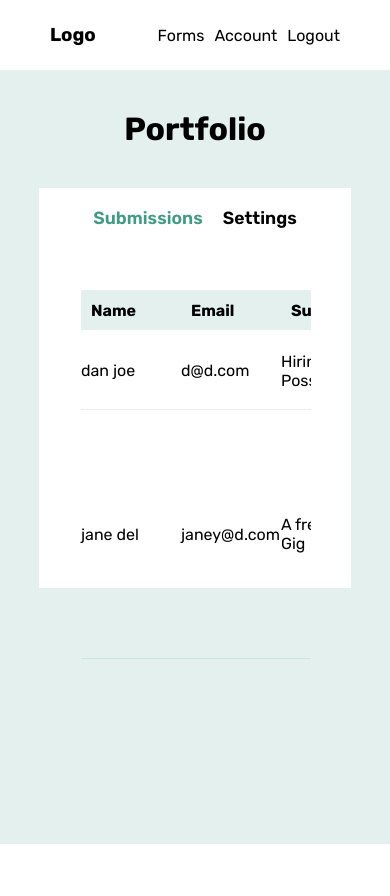
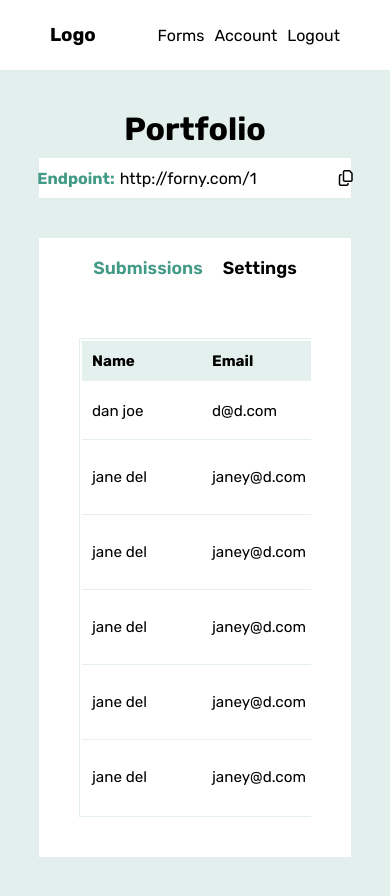
Before and after one commit to IgweDaniel/Forny, a Vue app in the folder ui/: page /form/1 in a window 390 px wide. Before the commit the page ends 844 px from the top, so only its background shows below. Built offline with nearby package versions, Linux system fonts and the light colour scheme.

Commit message:
made formdata component  more responsive, built and styled account page

```diff
--- a/ui/package.json
+++ b/ui/package.json
@@ -42,7 +42,11 @@
       "parser": "babel-eslint"
     },
     "rules": {
-      "no-extra-semi": "off"
+      "no-extra-semi": "off",
+      "comma-dangle": [
+        "off",
+        "always"
+      ]
     }
   },
   "browserslist": [
--- a/ui/src/App.vue
+++ b/ui/src/App.vue
@@ -10,6 +10,8 @@
 :root {
   --primary-color: #439a86;
   --primary-light-color: rgba(67, 154, 134, 0.15);
+  /* --primary-color: rgba(54, 130, 127,1);
+  --primary-light-color: rgba(54, 130, 127,0.15); */
   --secondary-color: #2a2d34;
   --muted-color: rgb(176, 176, 176);
 }
@@ -19,16 +21,17 @@
   padding: 0;
   box-sizing: border-box;
 }
-
+#app {
+  height: 100%;
+}
 body {
   font-family: "Rubik", sans-serif;
+  background: var(--primary-light-color);
 }
 .page {
-  background: rgba(67, 154, 134, 0.15);
-  background: var(--primary-light-color);
-  height: 100vh;
-  overflow: hidden;
+  height: 100%;
 }
+
 button {
   box-shadow: none;
   background: transparent;
--- a/ui/src/components/FormData.vue
+++ b/ui/src/components/FormData.vue
@@ -36,61 +36,51 @@ export default {
 .subs {
   width: 100%;
   margin: 40px 0 0;
-  /* overflow: scroll; */
-  /* height: 100%; */
   padding: 20px 0;
   min-height: 300px;
-  overflow: auto;
+  overflow-x: auto;
 }
 .subs__table {
   height: 100%;
   width: 100%;
+  border: 1px solid var(--primary-light-color);
 }
-.subs thead,
-.subs tbody {
-  /* width: 100%; */
-}
+
 .subs thead {
+  background: var(--primary-light-color);
   font-weight: 700;
-}
-.subs thead .col {
-  /* border-bottom: 1px solid var(--primary-color); */
-}
-.subs .col {
-  display: flex;
-  align-items: center;
-  /* justify-content: center; */
 }
 
 .subs thead .row {
-  background: var(--primary-light-color);
 }
 .subs tbody .row {
   border-bottom: 1px solid var(--primary-light-color);
-  padding: 10px 0;
+  padding: 10px;
+}
+.subs tbody .row:last-of-type {
+  border-bottom: none;
 }
 .subs .row {
   min-height: 40px;
   padding: 0 10px;
   display: flex;
   align-items: center;
-  /* justify-content: center; */
+  justify-content: center;
 }
 .subs .col {
   flex: 1;
-  min-width: 100px;
+  min-width: 120px;
 }
-/* .subs .col {
-  flex: 1;
-  min-width: 200px;
+
+.subs .col.message {
+  flex: 2;
+  min-width: 400px;
 }
-.subs .col.subject {
-  flex: 2;
+.subs thead .col {
 }
-.subs .col.message {
-  flex: 3;
-} */
-.subs .col.message {
-  flex: 3;
+.subs .col {
+  display: flex;
+  align-items: center;
+  font-size: 0.95rem;
 }
 </style>
--- a/ui/src/data.js
+++ b/ui/src/data.js
@@ -15,6 +15,38 @@ export const forms = [
       },
       {
         id: 2,
+        name: "jane del",
+        email: "janey@d.com",
+        subject: "A freelance Gig",
+        message:
+          "I have a gig for you spanning 3 months are you intrested, pay is 200k/month, if you are intrested reach out to me. and please do kknow it is a time sensitive matter",
+      },
+      {
+        id: 3,
+        name: "jane del",
+        email: "janey@d.com",
+        subject: "A freelance Gig",
+        message:
+          "I have a gig for you spanning 3 months are you intrested, pay is 200k/month, if you are intrested reach out to me. and please do kknow it is a time sensitive matter",
+      },
+      {
+        id: 4,
+        name: "jane del",
+        email: "janey@d.com",
+        subject: "A freelance Gig",
+        message:
+          "I have a gig for you spanning 3 months are you intrested, pay is 200k/month, if you are intrested reach out to me. and please do kknow it is a time sensitive matter",
+      },
+      {
+        id: 5,
+        name: "jane del",
+        email: "janey@d.com",
+        subject: "A freelance Gig",
+        message:
+          "I have a gig for you spanning 3 months are you intrested, pay is 200k/month, if you are intrested reach out to me. and please do kknow it is a time sensitive matter",
+      },
+      {
+        id: 6,
         name: "jane del",
         email: "janey@d.com",
         subject: "A freelance Gig",
--- a/ui/src/views/Account.vue
+++ b/ui/src/views/Account.vue
@@ -1,9 +1,45 @@
 <template>
-  <div>
+  <div class="page">
     <Header />
-    <h1>
+    <h1 class="title">
       Account
     </h1>
+    <div class="container account">
+      <div class="profile account__setting">
+        <h3 class="account__setting__label">
+          Personal Information
+        </h3>
+        <p>
+          You are registered with the email
+          <span class="emph">
+            koxade6577@wonrg.com
+          </span>
+          since 03:46 PM UTC - 06 September 2020.
+        </p>
+        <button class="button">
+          Update Profile
+        </button>
+      </div>
+      <div class="plan  account__setting">
+        <h3 class="account__setting__label">
+          Current Plan: Free
+        </h3>
+        <button class="button">
+          upgrade plan
+        </button>
+      </div>
+      <div class="billing  account__setting">
+        <h3 class="account__setting__label">
+          Billing:
+        </h3>
+        <button class="button">
+          Add card
+        </button>
+        <button class="button">
+          Add Address
+        </button>
+      </div>
+    </div>
   </div>
 </template>
 
@@ -16,4 +52,34 @@ export default {
 };
 </script>
 
-<style></style>
+<style scoped>
+.page .title {
+  margin: 40px auto;
+  display: flex;
+  align-items: center;
+  justify-content: center;
+}
+.account {
+  background: #fff;
+  height: 400px;
+  padding: 40px;
+  display: grid;
+  grid-template-columns: repeat(2, 1fr);
+  column-gap: 20px;
+}
+.account__setting {
+}
+.account__setting__label {
+}
+
+.account__setting .button {
+  background: var(--primary-color);
+  height: 42px;
+  color: #fff;
+  font-weight: 600;
+  width: fit-content;
+  padding: 0 20px;
+  margin: 20px 0;
+  margin-right: 10px;
+}
+</style>
--- a/ui/src/views/Form.vue
+++ b/ui/src/views/Form.vue
@@ -4,7 +4,22 @@
     <h1 class="title">
       {{ form.name }}
     </h1>
+    <p class="endpoint">
+      <span class="emph"> Endpoint:</span>
 
+      <input
+        type="text"
+        ref="endpointUrl"
+        class="endpoint__url"
+        :value="form_url"
+        :spellcheck="false"
+      />
+
+      <button class="endpoint__copybutton" @click="copyUrl">
+        <!-- <i class="fas fa-copy"></i> -->
+        <i class="far fa-copy"></i>
+      </button>
+    </p>
     <div class="form container">
       <Tab>
         <TabItem title="Submissions">
@@ -33,10 +48,23 @@ export default {
     Tab,
   },
   computed: {
+    form_url() {
+      return `http://forny.com/${this.$route.params.id}`;
+    },
     form() {
       const formId = this.$route.params.id,
         form = forms.find((form) => form.id == formId);
       return form;
+    },
+  },
+  methods: {
+    copyUrl() {
+      const url = this.$refs.endpointUrl;
+      url.select();
+      url.setSelectionRange(0, 99999);
+      document.execCommand("copy");
+      // Handle your notification Here
+      // alert("Copied the text: " + url.value);
     },
   },
 };
@@ -44,20 +72,52 @@ export default {
 
 <style scoped>
 .page .title {
-  margin: 40px auto;
+  margin: 40px auto 10px;
   display: flex;
   align-items: center;
   justify-content: center;
 }
+.endpoint {
+  display: flex;
+  align-items: center;
+  justify-content: center;
+  background: #fff;
+  width: fit-content;
+  max-width: 400px;
+  width: 80%;
+  margin: 0 auto;
+  padding: 0 20px;
+  height: 40px;
+}
+.endpoint .emph {
+  color: var(--primary-color);
+  margin-right: 5px;
+  font-weight: bold;
+  flex: 1;
+}
+.endpoint__copybutton {
+  flex: 1;
+  display: flex;
+  justify-content: flex-end;
+}
 
+.endpoint__url {
+  flex: 2;
+  font-family: Rubik;
+  outline: none;
+  border: none;
+  font-size: 1rem;
+}
 .form {
-  height: 400px;
+  min-height: 400px;
   background: #fff;
   width: 80%;
   --marginVertical: 40px;
   margin-top: var(--marginVertical);
   margin-bottom: var(--marginVertical);
   padding: 20px 40px;
+  transition: all 0.5s ease-in-out;
+  /* overflow-y: ; */
 }
 .tab__header {
   display: flex;
--- a/ui/src/views/Login.vue
+++ b/ui/src/views/Login.vue
@@ -1,5 +1,5 @@
 <template>
-  <div class="login">
+  <div class="login ">
     <form class="form">
       <h4 class="form__title">
         Login into account
@@ -66,6 +66,7 @@ export default {
   display: flex;
   align-items: center;
   justify-content: center;
+  background: #fff;
 }
 .form {
   width: 360px;
```
Also changed, not shown: ui/src/components/Modal.vue (added, +9 -0 lines).
